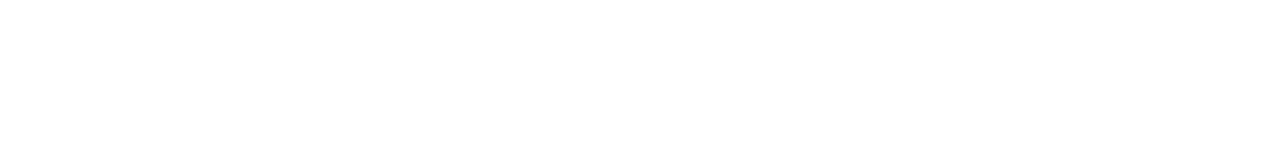
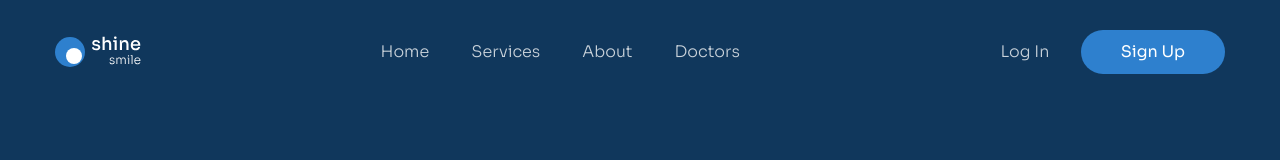
Before and after one commit to ngbaduyy10/duan3, a plain HTML site: page index.html in a window 1280 px wide. Drawn offline with Linux system fonts and the light colour scheme.

Commit message:
finish header

```diff
--- a/assets/css/style.css
+++ b/assets/css/style.css
@@ -1,5 +1,8 @@
 * {
   box-sizing: border-box;
+}
+:root {
+  --header-bg: #10375c;
 }
 html {
   font-size: 62.5%;
@@ -8,3 +11,60 @@ body {
   font-size: 1.6rem;
   font-family: "Sora", sans-serif;
 }
+/*===========common============*/
+.container {
+  width: 1170px;
+  max-width: calc(100% - 48px);
+  margin: 0 auto;
+}
+a {
+  text-decoration: none;
+}
+.btn {
+  display: inline-block;
+  min-width: 205px;
+  line-height: 60px;
+  background: #2e80ce;
+  color: #fff;
+  text-align: center;
+  font-size: 1.8rem;
+  font-weight: 400;
+  border-radius: 999px;
+}
+.btn:hover {
+  opacity: 0.6;
+}
+/*===========header============*/
+.header {
+  padding-top: 30px;
+  background: var(--header-bg);
+  min-height: 100vh;
+}
+.header-top {
+  display: flex;
+  justify-content: space-between;
+  align-items: center;
+}
+.navbar__list {
+  display: flex;
+}
+.action__login,
+.navbar__link {
+  padding: 8px 21px;
+  color: #c9d2da;
+  font-size: 1.6rem;
+  font-weight: 300;
+  line-height: 1.75;
+}
+.navbar__link:hover {
+  color: #fff;
+  text-shadow: 1px 0 0 currentColor;
+}
+.action__signup {
+  min-width: 144px;
+  line-height: 44px;
+  font-size: 1.6rem;
+}
+.action__login {
+  margin-right: 7px;
+}
--- a/index.html
+++ b/index.html
@@ -89,5 +89,33 @@
     <link rel="stylesheet" href="./assets/css/style.css" />
     <title>Shine smile</title>
   </head>
-  <body></body>
+  <body>
+    <header class="header">
+      <div class="container">
+        <div class="header-top">
+          <img src="./assets/img/Logo.svg" alt="" class="logo" />
+          <nav class="navbar">
+            <ul class="navbar__list">
+              <li class="navbar__item">
+                <a href="" class="navbar__link">Home</a>
+              </li>
+              <li class="navbar__item">
+                <a href="" class="navbar__link">Services</a>
+              </li>
+              <li class="navbar__item">
+                <a href="" class="navbar__link">About</a>
+              </li>
+              <li class="navbar__item">
+                <a href="" class="navbar__link">Doctors</a>
+              </li>
+            </ul>
+          </nav>
+          <div class="action">
+            <a href="" class="action__login">Log In</a>
+            <a href="" class="btn action__signup">Sign Up</a>
+          </div>
+        </div>
+      </div>
+    </header>
+  </body>
 </html>
```
Also changed, not shown: assets/img/Logo.svg (added).
